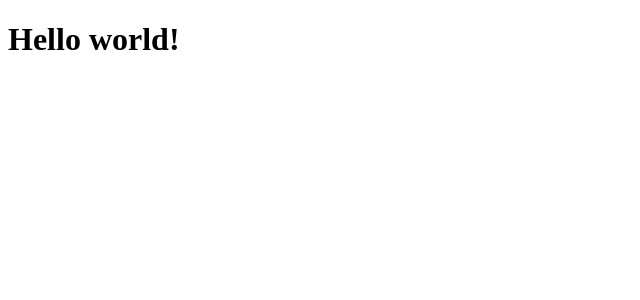
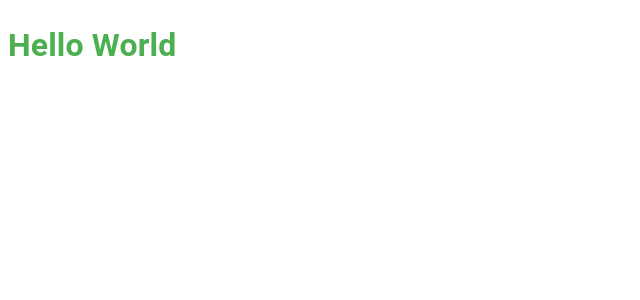
Before and after one commit to nishu91020/Instant-grocery, a React (Create React App) app in the folder frontend/: page / in a window 1280 px wide. Shown: the top 300 px of the page, without its empty margins (0-640 px from the left). Built offline with nearby package versions, Linux system fonts and the light colour scheme.

Commit message:
basic theme setup

```diff
--- a/frontend/package.json
+++ b/frontend/package.json
@@ -3,6 +3,9 @@
   "version": "0.1.0",
   "private": true,
   "dependencies": {
+    "@emotion/react": "^11.9.0",
+    "@emotion/styled": "^11.8.1",
+    "@mui/material": "^5.8.3",
     "@testing-library/jest-dom": "^5.16.4",
     "@testing-library/react": "^13.3.0",
     "@testing-library/user-event": "^13.5.0",
--- a/frontend/src/App.tsx
+++ b/frontend/src/App.tsx
@@ -1,10 +1,24 @@
 import React from 'react';
+import { ThemeProvider, styled } from '@mui/material/styles';
+import Theme from './Themes';
+import { Typography } from '@mui/material';
+
+const CustomParagraph = styled(Typography)(({ theme }) => ({
+    color: theme.palette.primary.dark,
+    transition: theme.transitions.easing.easeInOut,
+    transitionDuration: '800ms',
+    '&:hover': {
+        color: theme.palette.primary.light
+    }
+}));
 
 function App () {
     return (
-        <div className="App">
-            <h1>Hello world!</h1>
-        </div>
+        <ThemeProvider theme={Theme}>
+            <CustomParagraph>
+                <h1>Hello World</h1>
+            </CustomParagraph>
+        </ThemeProvider>
     );
 }
 
--- /dev/null
+++ b/frontend/src/Themes/index.ts
@@ -0,0 +1,31 @@
+import '@mui/material/styles';
+import { createTheme, PaletteOptions, responsiveFontSizes } from '@mui/material/styles';
+import { green, grey, orange } from '@mui/material/colors';
+declare module '@mui/material/styles' {
+    // allow configuration using `createTheme`
+    interface ThemeOptions {
+        palette?: PaletteOptions;
+    }
+    interface TypographyOptions {
+        typography?: TypographyOptions;
+    }
+}
+const theme = createTheme({
+    palette: {
+        primary: {
+            main: green[300],
+            light: green[50],
+            dark: green[500],
+            contrastText: grey[900]
+        },
+        secondary: {
+            main: orange[300],
+            light: orange[50],
+            dark: orange[500]
+        }
+    },
+    typography: {}
+});
+
+let Theme = responsiveFontSizes(theme);
+export default Theme;
```
Also changed, not shown: frontend/src/components/Authform/FormButton.tsx (added, +7 -0 lines), frontend/src/components/Authform/InputField.tsx (added, +7 -0 lines), frontend/src/components/Authform/index.tsx (added, +7 -0 lines), frontend/src/pages/Signin.tsx (added, +7 -0 lines), frontend/src/pages/Signup.tsx (added, +7 -0 lines), 1 other file (tests, documents, lock files or other folders).
